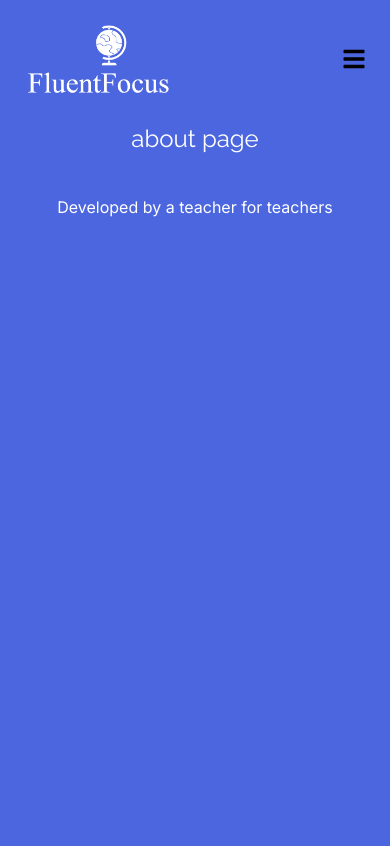
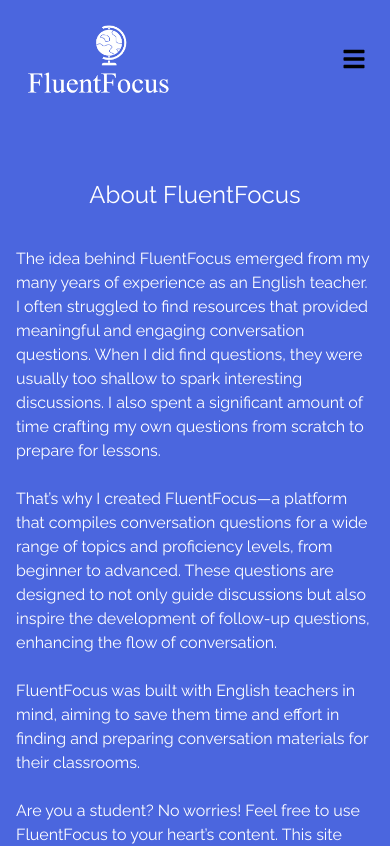
Before and after one commit to luckfer7/fluentfocus, a Next.js app: page /about in a window 390 px wide. Shown: the top 846 px of the page. Built offline with nearby package versions, Linux system fonts and the light colour scheme.

Commit message:
pagina about feita

```diff
--- /dev/null
+++ b/src/app/about/about.css
@@ -0,0 +1,17 @@
+@media (max-width: 390px) {
+    .about-main-page {
+        @apply py-14 px-4;
+    }
+}
+
+@media (min-width: 391px) and (max-width: 620px) {
+    .about-main-page {
+        @apply py-14 px-12;
+    }
+}
+
+@media (min-width: 621px) and (max-width: 870px) {
+    .about-main-page {
+        @apply py-14 px-20;
+    }
+}
--- a/src/app/about/page.jsx
+++ b/src/app/about/page.jsx
@@ -1,12 +1,30 @@
 import Footer from "@/components/Footer";
 import Header from "@/components/Header";
+import Main from "@/components/Main";
+import Paragraph from "@/components/Paragraph";
 import TitleOne from "@/components/Title-one";
+import './about.css';
 
 export default function About() {
     return(
         <>
             <Header className="flex justify-between items-center p-6" />
-            <TitleOne className="text-center text-2xl text-[#FFFFFF] ">about page</TitleOne>
+            <Main className=" py-20 px-40 about-main-page " >
+                <TitleOne className="text-center text-2xl text-[#FFFFFF] mb-9 ">About FluentFocus</TitleOne>
+                <Paragraph className=" text-[#FFFFFF] ">
+                The idea behind FluentFocus emerged from my many years of experience as an English teacher. I often struggled to find resources that provided meaningful and engaging conversation questions. When I did find questions, they were usually too shallow to spark interesting discussions. I also spent a significant amount of time crafting my own questions from scratch to prepare for lessons.
+                <br />
+                <br />
+                That’s why I created FluentFocus—a platform that compiles conversation questions for a wide range of topics and proficiency levels, from beginner to advanced. These questions are designed to not only guide discussions but also inspire the development of follow-up questions, enhancing the flow of conversation.
+                <br />
+                <br />
+                FluentFocus was built with English teachers in mind, aiming to save them time and effort in finding and preparing conversation materials for their classrooms.
+                <br />
+                <br />
+                Are you a student? No worries! Feel free to use FluentFocus to your heart’s content. This site was made for you and your growth!
+                </Paragraph>
+            </Main>
+
             <Footer className="text-center text-[#FFFFFF] p-10">Developed by a teacher for teachers</Footer>
         </>
 
```
